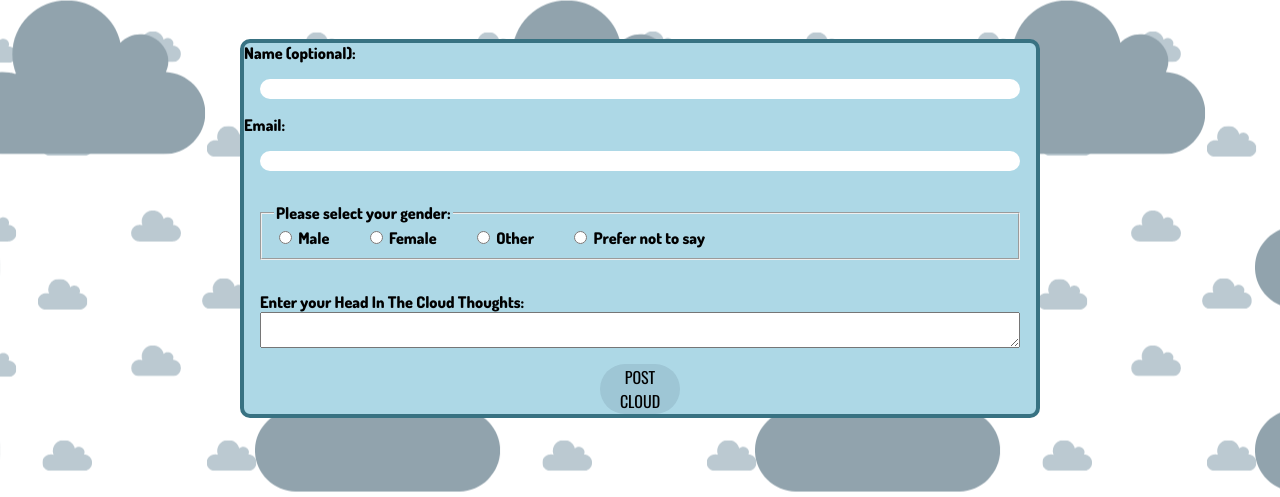
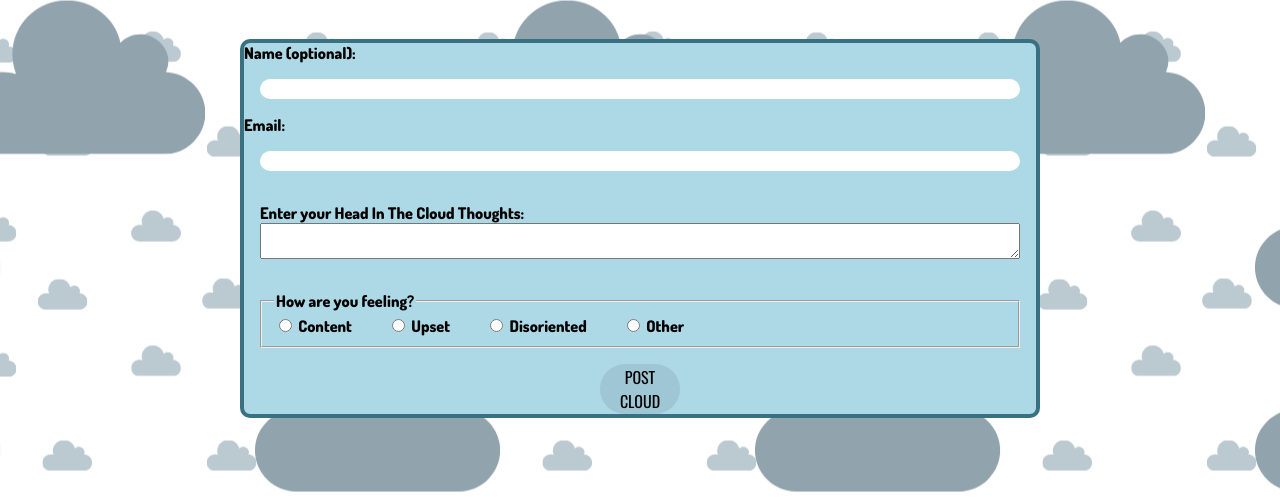
Before and after one commit to kevtrng/HeadInTheClouds, a PHP site: page /userValidation.php in a window 1280 px wide. Shown: the part 303-800 px from the top of the page. Run offline with PHP 8.4, Linux system fonts and the light colour scheme.

Commit message:
oh wow look our own lil database

```diff
--- a/database/config.php
+++ b/database/config.php
@@ -1,7 +1,8 @@
 <?php
 // Define the constants for host, dbname, username and password
 define('DBHOST', 'localhost');
-define('DBNAME', 'a8');
+define('DBNAME', 'head_in_the_clouds');
+// define('DBNAME', 'a8');
 define('DBUSER', 'root');
 define('DBPASS', '');
  ?>
--- a/database/database.php
+++ b/database/database.php
@@ -29,10 +29,10 @@ function handle_form_submission() {
   if($_SERVER["REQUEST_METHOD"] == "POST")
   {
     // TODO
-    if(isset($_POST['email']) && isset($_POST['comment'])) {
+    if(isset($_POST['email']) && isset($_POST['content']) && isset($_POST['mood'])) {
     // if(isset($_POST['email']) && isset($_POST['mood']) && isset($_POST['comment'])) {
 
-      $sql = 'INSERT INTO comments (email, mood, date, commentText) VALUES(:email, :mood, :date, :comment) ';
+      $sql = 'INSERT INTO clouds (email, mood, date, content) VALUES(:email, :mood, :date, :content) ';
       // $sql = 'INSERT INTO comments (email, mood, date, commentText) VALUES(:email, :mood, :date, :comment) ';
 
       $statement = $pdo->prepare($sql);
@@ -40,7 +40,7 @@ function handle_form_submission() {
 
       $statement->bindValue(':email', $_POST["email"]);
       $statement->bindValue(':mood', "mood");
-      $statement->bindValue(':comment', $_POST["comment"]);
+      $statement->bindValue(':content', $_POST["content"]);
       $statement->bindValue(':date', date('Y-m-d'));
 
       // Bind the remaining 3 attributes using the same method
@@ -56,31 +56,31 @@ function get_comments() {
   global $pdo;
   global $comments;
 
-  $sql = 'SELECT * FROM comments ORDER BY ID DESC';
+  $sql = 'SELECT * FROM clouds ORDER BY cloud_id DESC';
 
   $result = $pdo->query($sql);
   while($row = $result->fetch()){
     // $comments[] = $row;
 	// array_push($comments, $row);
-	echo "<div class='cloud'>" . $row["commentText"]. "</div>";
+	echo "<div class='cloud'>" . $row["content"]. "</div>";
   }
 
 }
 
 // Get unique email addresses and store in $commenters
-function get_commenters() {
-  global $pdo;
-  global $commenters;
-
-  //TODO
-    $query = "SELECT * FROM comments ORDER BY id DESC";
-    // $statement = $pdo->prepare($query);
-    $result = $pdo->query($query);
-
-    while($row = $result->fetch()) {
-        if(!(in_array($row["email"], $commenters))) {
-            array_push($commenters, $row["email"]);
-        }
-    }
-    // print_r( $comments);
-}
+// function get_commenters() {
+//   global $pdo;
+//   global $commenters;
+//
+//   //TODO
+//     $query = "SELECT * FROM clouds ORDER BY id DESC";
+//     // $statement = $pdo->prepare($query);
+//     $result = $pdo->query($query);
+//
+//     while($row = $result->fetch()) {
+//         if(!(in_array($row["email"], $commenters))) {
+//             array_push($commenters, $row["email"]);
+//         }
+//     }
+//     // print_r( $comments);
+// }
--- a/php/validation.php
+++ b/php/validation.php
@@ -37,11 +37,8 @@ function validate() {
 				if ($type=='email') {
 					$submitted = $_POST["email"];
 					$pattern = '#^(.+)@([^\.].*)\.([a-z]{2,})$#';
-
 					$this_result = preg_match($pattern, $submitted);
-
 					$result= $result && $this_result;
-
 					//Update message
 					if($this_result == true) {
 						$val_messages[$type]="";
@@ -49,18 +46,15 @@ function validate() {
 					else {
 						$val_messages[$type]="email is not correct format";
 					}
-
 				}
 			}// end of loop through POST
-
 		}
-		else
-		{
+		else {
 			echo "<p>Something has gone wrong with the form!</p>";
 		}
 
 
-    if(isset($_POST["gender"])){
+	    if(isset($_POST["mood"])){
 	    // if(isset($_POST["gender"]) && count($_POST["gender"]) == 1){
 	      $this_result = true;
 	    } else {
@@ -69,14 +63,14 @@ function validate() {
 	    $result = $result && $this_result;
 
 	    if ($this_result == true) {
-      $val_messages["gender"] = "";
+	      $val_messages["mood"] = "";
 	    } else {
-      $val_messages["gender"] = "please select your gender";
+	      $val_messages["mood"] = "You're not THAT dead inside. Select a mood.";
 	    }
 	    $valid = $result;
  	}
 
-    if(isset($_POST["name"]) == !empty($_POST["name"])){
+    if(isset($_POST["content"]) == !empty($_POST["content"])){
         $this_result = true;
     } else {
       $this_result = false;
@@ -84,9 +78,9 @@ function validate() {
     $result = $result && $this_result;
 
     if ($this_result == true) {
-        $val_messages["name"] = "";
+        $val_messages["content"] = "";
     } else {
-        $val_messages["name"] = "Please enter name";
+        $val_messages["content"] = "Your head isn't that empty. Enter something";
   	}
 	$valid = $result;
 
--- a/userValidation.php
+++ b/userValidation.php
@@ -41,40 +41,35 @@
 		<input type="text" name="name" id="name">
               <?php //the_validation_message('name'); ?>
 
-
-
         Email:
           <input type="text" name="email" id="email">
             <?php the_validation_message('email'); ?>
 
-
-        <fieldset>
-            <legend> Please select your gender:</legend>
-
-              <input type="radio" name="gender[]" id="male" value="male">
-                <label for="male">Male</label>
-
-              <input type="radio" name="gender[]" id="female" value="female">
-                <label for="female">Female</label>
-
-              <input type="radio" name="gender[]" id="other" value="other">
-                <label for="other">Other</label>
-
-			  <input type="radio" name="gender[]" id="anon" value="anon">
-                <label for="anon">Prefer not to say</label>
-              <?php
-              the_validation_message('gender');
-              ?>
-
-        </fieldset>
-
         <label>
           Enter your Head In The Cloud Thoughts:
-          <textarea name="comment"></textarea>
+          <textarea name="content"></textarea>
         </label>
+		<?php the_validation_message('content'); ?>
 
+		<fieldset>
+            <legend> How are you feeling?</legend>
+
+              <input type="radio" name="mood" id="content" value="content">
+                <label for="male">Content</label>
+
+              <input type="radio" name="mood" id="upset" value="upset">
+                <label for="female">Upset</label>
+
+              <input type="radio" name="mood" id="disoriented" value="disoriented">
+                <label for="other">Disoriented</label>
+
+			  <input type="radio" name="mood" id="other" value="other">
+                <label for="anon">Other</label>
+              <?php
+              the_validation_message('mood');
+              ?>
+        </fieldset>
         <button type="submit" name="button">POST CLOUD <a href= "validation.php"></a></button>
-
 
         <!-- <input class= "submitButton" type="submit" value="Submit"><a href= "validation.php"></a> -->
 
```
Lines whose indentation alone changed are shown as unchanged.
